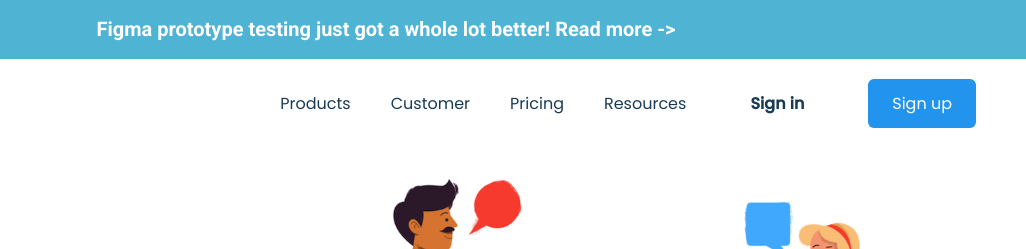
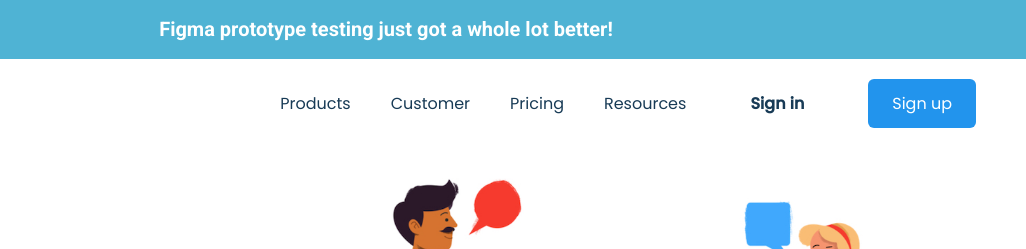
Before and after one commit to Mukulprajapatiii/Usablity_hub_clone, a plain HTML site: page index.html in a window 1280 px wide. Shown: the top 249 px of the page, 254-1280 px from the left. Drawn offline with Linux system fonts and the light colour scheme.

Commit message:
Update index.html

```diff
--- a/index.html
+++ b/index.html
@@ -14,7 +14,7 @@
     <div class="top-banner">
         <div class="container">
             <div class="small-bold-text banner-text">
-               <p> Figma prototype testing just got a whole lot better! Read more -> </p>
+               <p> Figma prototype testing just got a whole lot better! </p>
             </div>
         </div>
     </div>
```
